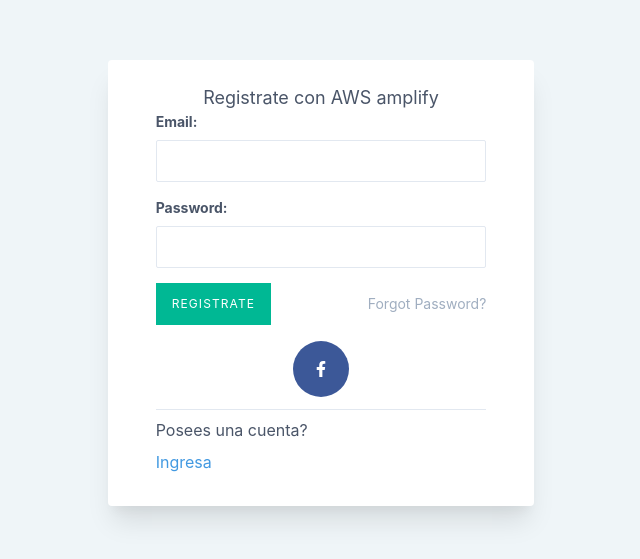
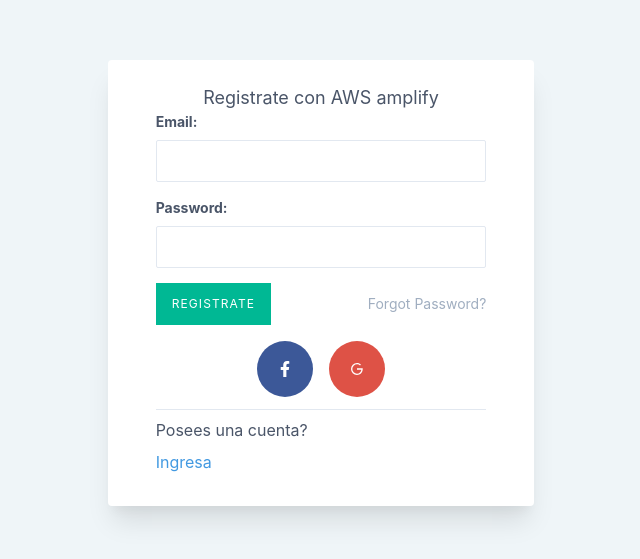
Before and after one commit to Rolando-Barbella/amplify-todo, a React (Create React App) app: page /register in a window 1280 px wide. Shown: the part 109-668 px from the top of the page, without its empty margins (319-959 px from the left). Built offline with nearby package versions, Linux system fonts and the light colour scheme; no server answers; what aws-amplify would draw is missing.

Commit message:
Change route logic

```diff
--- a/amplify/team-provider-info.json
+++ b/amplify/team-provider-info.json
@@ -20,7 +20,7 @@
             },
             "auth": {
                 "amplifytodo": {
-                    "hostedUIProviderCreds": "[{\"ProviderName\":\"Facebook\",\"client_id\":\"693419361431310\",\"client_secret\":\"3e8ae12c54d8f956ed339bd24009023a\"}]"
+                    "hostedUIProviderCreds": "[{\"ProviderName\":\"Facebook\",\"client_id\":\"693419361431310\",\"client_secret\":\"3e8ae12c54d8f956ed339bd24009023a\"},{\"ProviderName\":\"Google\",\"client_id\":\"732325691954-5k51cmif31p95gpr5s10o1bhlnqo7r92.apps.googleusercontent.com\",\"client_secret\":\"5c3ui819IL1HM8YKTmV_owKU\"}]"
                 }
             }
         }
--- a/src/App.css
+++ b/src/App.css
@@ -66,3 +66,12 @@
 .fb:hover {
   background: #5477c7;
 }
+
+.goo {
+  background: #de5246;
+  cursor: pointer;
+}
+
+.goo:hover {
+  background: #f37b70;
+}
--- a/src/App.js
+++ b/src/App.js
@@ -26,12 +26,12 @@
     <div className="app-wrapper">
       <Router>
         <Switch>
+          <Route component={Register} path="/register" />
           <Route component={ForgotPasswordSubmit} path="/forgot-password-submit" />
           <Route component={ForgotPassword} path="/forgot-password" />
           <Route component={SignIn} path="/sign-in" />
           <Route component={ConfirmRegister} path="/confirm-register" />
-          <Route component={HomePage} path="/home-page" />
-          <Route component={Register} path="/" />
+          <Route component={HomePage} path="/" />
         </Switch>
       </Router>
     </div>
--- a/src/components/ConfirmRegister/index.js
+++ b/src/components/ConfirmRegister/index.js
@@ -3,7 +3,7 @@
 import InputContainer from '../InputContainer'
 import { useHistory } from "react-router-dom";
 
-const ConfirmRegister = ({ setStep }) => {
+const ConfirmRegister = () => {
   let history = useHistory();
   const [user, setUser] = useState({ username: '', authenticationCode: '', });
 
@@ -18,7 +18,7 @@
     try {
       await Auth.confirmSignUp(user.username, user.authenticationCode);
       console.log('success confirm sign up');
-      history.push('./home-page')
+      history.push('./')
     } catch (error) {
       console.log('error', error);
     }
--- a/src/components/Register/index.js
+++ b/src/components/Register/index.js
@@ -1,26 +1,13 @@
 import React, { useState, useEffect } from 'react';
 import { Auth } from 'aws-amplify';
 import { FaFacebookF } from 'react-icons/fa'
+import { RiGoogleLine } from 'react-icons/ri'
 import InputContainer from '../InputContainer'
-import { useLocation, useHistory } from 'react-router-dom';
+import { useHistory } from 'react-router-dom';
 
 const Register = () => {
   let history = useHistory();
   const [user, setUser] = useState({ username: '', password: '', });
-
-  // useEffect(() => {
-  //   let getUser = async() => {
-  //     try {
-  //       // Auth.signOut();
-  //       let user = await Auth.currentAuthenticatedUser();
-  //       debugger
-  //       console.log('user', user);
-  //     } catch (error) {
-  //       console.log(error)
-  //     }
-  //   }
-  //   getUser();
-  // },[]);
 
   const handleInputChange = (event, keyName) => {
     event.persist();
@@ -28,6 +15,10 @@
       return { ...user, [keyName]: event.target.value }
     })
   }
+
+  // useEffect(async() => {
+  //   await Auth.signOut()
+  // })
 
   const signUp = async () => {
     try {
@@ -45,6 +36,17 @@
   const registerFb = async() => {
     try {
       await Auth.federatedSignIn({ provider: "Facebook" } );
+      await history.push('./')
+      console.log('success google')
+    } catch(e) {
+      console.log('not possible')
+    }
+  }
+
+  const registerGoogle = async() => {
+    try {
+      await Auth.federatedSignIn({ provider: "Google" } );
+      console.log('success google')
     } catch(e) {
       console.log('not possible')
     }
@@ -80,12 +82,18 @@
             Forgot Password?
           </a>
         </div>
-        <div className="flex items-center justify-center object-none object-center pt-4">
+        <div className="flex flex-row items-center justify-center object-none object-center pt-4">
           <div
             onClick={() => registerFb()}
-            className="fb rounded-t-full rounded-r-full rounded-b-full text-white py-5 px-5 focus:outline-none focus:shadow-outline"
+            className="fb rounded-t-full rounded-r-full rounded-b-full text-white py-5 px-5 focus:outline-none focus:shadow-outline mr-4"
           >
             <FaFacebookF size={16} />
+          </div>
+          <div
+            onClick={() => registerGoogle()}
+            className="goo rounded-t-full rounded-r-full rounded-b-full text-white py-5 px-5 focus:outline-none focus:shadow-outline"
+          >
+            <RiGoogleLine size={16} />
           </div>
         </div>
         <div style={{ width: '100%' }} className="pt-3">
--- a/src/components/SignIn/index.js
+++ b/src/components/SignIn/index.js
@@ -20,6 +20,7 @@
         username: user.username,
         password: user.password,
       });
+      history.push('./')
       console.log('success sign in');
     } catch (error) {
       console.log('error', error);
--- a/src/pages/home/index.js
+++ b/src/pages/home/index.js
@@ -11,13 +11,14 @@
   useEffect(() => {
     let getUser = async() => {
       try {
+        // await Auth.signUp()
         let user = await Auth.currentAuthenticatedUser();
         await setSignInUser({ email: user.attributes.email});
         setIsLoading(false);
         console.log('user from home', user);
       } catch (error) {
         setIsLoading(false);
-        history.push('./sign-in')
+        // history.push('./sign-in')
         console.log(error)
       }
     }
```
Also changed, not shown: src/graphql/schema.json, 2 other files (tests, documents, lock files or other folders).
